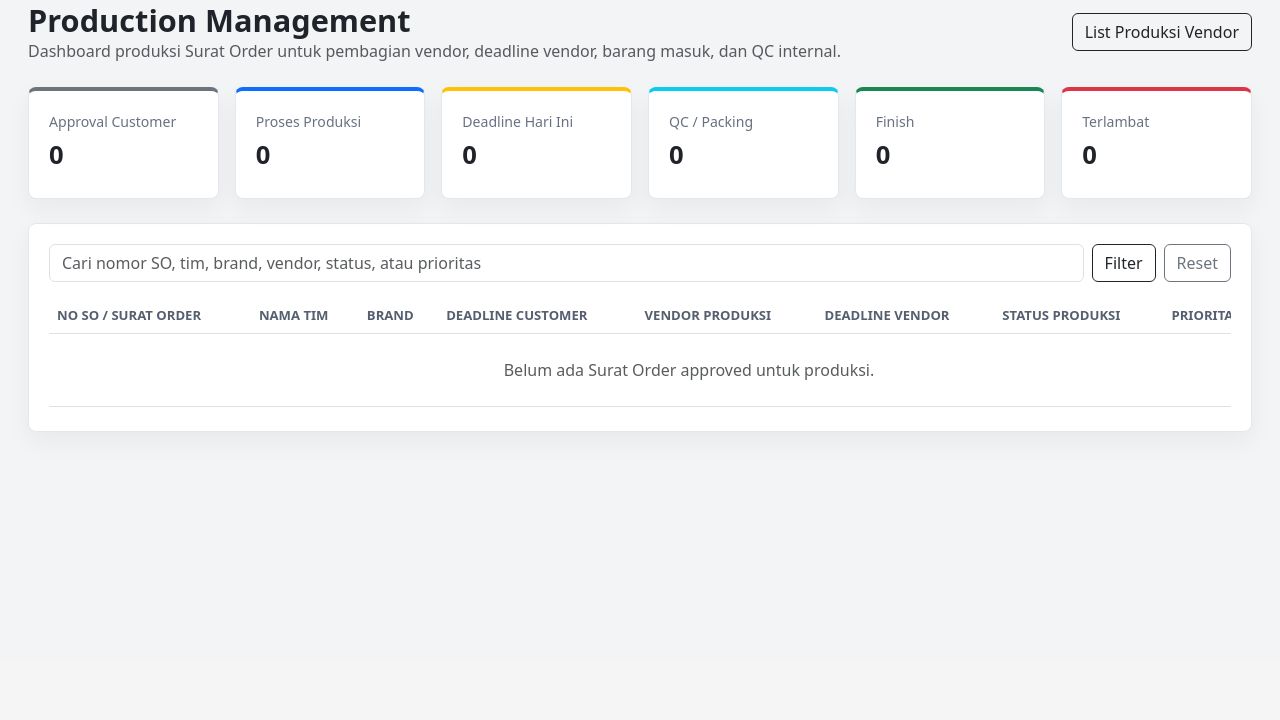
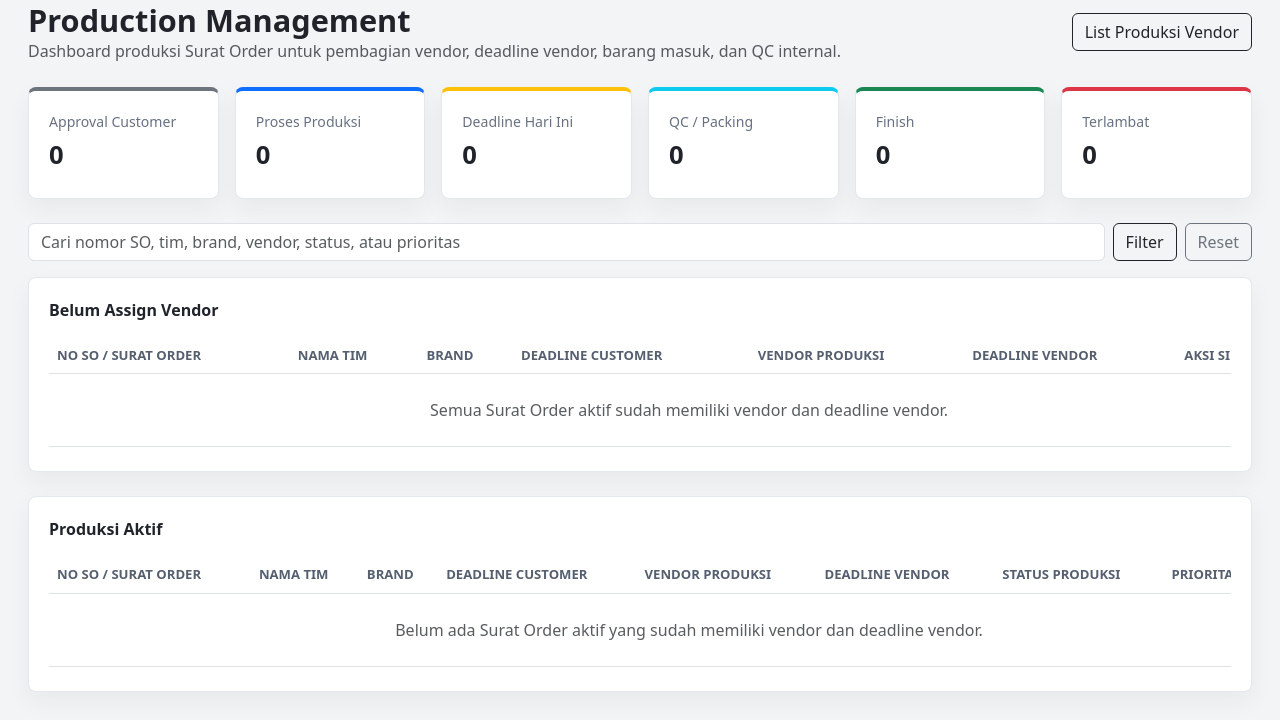
Before and after one commit to ahmadnaji245/EVPRO_ERP, a Flask app: page /production/ in a window 1280 px wide. Shown: the part 140-860 px from the top of the page. Before the commit the page ends 572 px from the top, so only its background shows below. Run offline with Flask 3, Linux system fonts and the light colour scheme; a user stored in the database is signed in.

Commit message:
Update layout assign vendor

```diff
--- a/routes/so_shell_routes.py
+++ b/routes/so_shell_routes.py
@@ -16,7 +16,6 @@ from models.sales_order import SalesOrder
 from services.production_service import (
     PRODUCTION_STATUSES,
     PRODUCTION_VENDORS,
-    assign_vendor,
     can_finish_order,
     finish_production,
     list_production_orders,
@@ -28,8 +27,10 @@ from services.production_service import (
     qc_checklist_rows,
     qc_checklist_rows_from_form,
     save_qc_checklist,
+    save_vendor_assignment,
     set_vendor_deadline,
     validate_vendor,
+    vendor_assignment_complete,
     vendor_print_rows,
     vendor_print_quantity_columns,
     vendor_summary,
@@ -109,9 +110,13 @@ def _get_production_order(sales_order_id):
 def production_index():
     search = request.args.get("q", "").strip()
     sales_orders = list_production_orders(search)
+    unassigned_orders = [order for order in sales_orders if not vendor_assignment_complete(order)]
+    active_orders = [order for order in sales_orders if vendor_assignment_complete(order)]
     return render_template(
         "production/index.html",
         sales_orders=sales_orders,
+        unassigned_orders=unassigned_orders,
+        active_orders=active_orders,
         search=search,
         vendors=PRODUCTION_VENDORS,
         summary=production_summary(sales_orders),
@@ -171,11 +176,15 @@ def production_detail(sales_order_id):
 def production_assign_vendor(sales_order_id):
     order = _get_production_order(sales_order_id)
     try:
-        assign_vendor(order, request.form.get("production_vendor"))
+        save_vendor_assignment(
+            order,
+            request.form.get("production_vendor"),
+            request.form.get("production_vendor_deadline"),
+        )
     except ValueError as exc:
         flash(str(exc), "danger")
     else:
-        flash(f"{order.so_number} berhasil di-assign ke {order.production_vendor}.", "success")
+        flash(f"Vendor dan deadline {order.so_number} berhasil disimpan.", "success")
     return redirect(url_for("production.index", q=request.form.get("q", "")))
 
 
--- a/services/production_service.py
+++ b/services/production_service.py
@@ -23,10 +23,12 @@ def list_production_orders(search=None):
         SalesOrder.query.filter_by(is_deleted=False, approval_status="approved")
         .filter(SalesOrder.production_status.notin_(FINISHED_PRODUCTION_STATUSES))
         .populate_existing()
-        .order_by(SalesOrder.deadline.asc().nullslast(), SalesOrder.created_at.asc(), SalesOrder.so_number.desc(), SalesOrder.id.desc())
         .all()
     )
-    orders = [order for order in orders if is_active_production_order(order)]
+    orders = sorted(
+        [order for order in orders if is_active_production_order(order)],
+        key=_production_order_sort_key,
+    )
     search_value = str(search or "").strip().casefold()
     if not search_value:
         return orders
@@ -397,16 +399,31 @@ def assign_vendor(order, vendor):
     vendor = validate_vendor(vendor)
     order.production_vendor = vendor
     order.production_assigned_at = datetime.utcnow()
-    if order.production_vendor_deadline:
-        _advance_stage(order, "Jahit")
+    db.session.commit()
+    return order
+
+
+def vendor_assignment_complete(order):
+    return bool(str(order.production_vendor or "").strip() and order.production_vendor_deadline)
+
+
+def save_vendor_assignment(order, vendor, deadline):
+    vendor = str(vendor or "").strip()
+    deadline = str(deadline or "").strip()
+    if not vendor:
+        raise ValueError("Silakan pilih vendor terlebih dahulu.")
+    if not deadline:
+        raise ValueError("Silakan tentukan deadline vendor.")
+    vendor = validate_vendor(vendor)
+    order.production_vendor = vendor
+    order.production_vendor_deadline = _parse_date(deadline)
+    order.production_assigned_at = datetime.utcnow()
     db.session.commit()
     return order
 
 
 def set_vendor_deadline(order, deadline):
     order.production_vendor_deadline = _parse_date(deadline)
-    if order.production_vendor and order.production_vendor_deadline:
-        _advance_stage(order, "Jahit")
     db.session.commit()
     return order
 
@@ -451,6 +468,16 @@ def _matches_search(order, search_value):
         production_priority(order),
     ]
     return any(search_value in str(value or "").casefold() for value in values)
+
+
+def _production_order_sort_key(order):
+    return (
+        1 if vendor_assignment_complete(order) else 0,
+        order.deadline or date.max,
+        order.created_at or datetime.min,
+        order.so_number or "",
+        order.id or 0,
+    )
 
 
 def list_vendor_production_rows(active_only=True):
--- a/templates/production/index.html
+++ b/templates/production/index.html
@@ -27,7 +27,6 @@
     {% endfor %}
 </div>
 
-<div class="panel table-panel">
 <form class="row g-2 align-items-center mb-3" method="get" action="{{ url_for('production.index') }}">
     <div class="col-12 col-lg">
         <input
@@ -44,6 +43,76 @@
     </div>
 </form>
 
+<div class="panel table-panel mb-4">
+    <div class="section-title mb-3">Belum Assign Vendor</div>
+    <div class="table-responsive">
+        <table class="table table-hover align-middle production-table">
+            <thead>
+            <tr>
+                <th>No SO / Surat Order</th>
+                <th>Nama Tim</th>
+                <th>Brand</th>
+                <th>Deadline Customer</th>
+                <th>Vendor Produksi</th>
+                <th>Deadline Vendor</th>
+                <th>Aksi Simpan</th>
+            </tr>
+            </thead>
+            <tbody>
+            {% for so in unassigned_orders %}
+                <tr>
+                    <td class="fw-semibold">{{ so.so_number }}</td>
+                    <td>{{ so.team_name }}</td>
+                    <td>{{ so.brand.code if so.brand else '-' }}</td>
+                    <td>{{ so.deadline|pretty_date if so.deadline else '-' }}</td>
+                    <td>
+                        {% if has_permission('production.assign_vendor') %}
+                            <form id="vendor-assignment-pending-{{ so.id }}" method="post" action="{{ url_for('production.assign_vendor', sales_order_id=so.id) }}">
+                                <input type="hidden" name="q" value="{{ search or '' }}">
+                                <select class="form-select form-select-sm" name="production_vendor">
+                                    <option value="">Pilih vendor</option>
+                                    {% for vendor in vendors %}
+                                        <option value="{{ vendor }}" {% if so.production_vendor == vendor %}selected{% endif %}>{{ vendor }}</option>
+                                    {% endfor %}
+                                </select>
+                            </form>
+                        {% else %}
+                            {{ so.production_vendor or '-' }}
+                        {% endif %}
+                    </td>
+                    <td>
+                        {% if has_permission('production.set_deadline') %}
+                            <input class="form-control form-control-sm" type="date" name="production_vendor_deadline" value="{{ so.production_vendor_deadline.isoformat() if so.production_vendor_deadline else '' }}" form="vendor-assignment-pending-{{ so.id }}">
+                        {% else %}
+                            {{ so.production_vendor_deadline|pretty_date if so.production_vendor_deadline else '-' }}
+                        {% endif %}
+                    </td>
+                    <td>
+                        {% if has_permission('production.assign_vendor') and has_permission('production.set_deadline') %}
+                            <button class="btn btn-sm btn-outline-dark" type="submit" form="vendor-assignment-pending-{{ so.id }}">Simpan</button>
+                        {% else %}
+                            -
+                        {% endif %}
+                    </td>
+                </tr>
+            {% else %}
+                <tr>
+                    <td colspan="7" class="text-center text-muted py-4">
+                        {% if search %}
+                            Tidak ada Surat Order belum assign vendor yang sesuai filter.
+                        {% else %}
+                            Semua Surat Order aktif sudah memiliki vendor dan deadline vendor.
+                        {% endif %}
+                    </td>
+                </tr>
+            {% endfor %}
+            </tbody>
+        </table>
+    </div>
+</div>
+
+<div class="panel table-panel">
+    <div class="section-title mb-3">Produksi Aktif</div>
     <div class="table-responsive">
         <table class="table table-hover align-middle production-table">
             <thead>
@@ -60,7 +129,7 @@
             </tr>
             </thead>
             <tbody>
-            {% for so in sales_orders %}
+            {% for so in active_orders %}
                 {% set row_status = production_status(so) %}
                 {% set row_priority = production_priority(so) %}
                 <tr>
@@ -70,7 +139,7 @@
                     <td>{{ so.deadline|pretty_date if so.deadline else '-' }}</td>
                     <td>
                         {% if has_permission('production.assign_vendor') %}
-                            <form method="post" action="{{ url_for('production.assign_vendor', sales_order_id=so.id) }}" class="production-inline-form">
+                            <form id="vendor-assignment-active-{{ so.id }}" method="post" action="{{ url_for('production.assign_vendor', sales_order_id=so.id) }}">
                                 <input type="hidden" name="q" value="{{ search or '' }}">
                                 <select class="form-select form-select-sm" name="production_vendor">
                                     <option value="">Pilih vendor</option>
@@ -78,7 +147,6 @@
                                         <option value="{{ vendor }}" {% if so.production_vendor == vendor %}selected{% endif %}>{{ vendor }}</option>
                                     {% endfor %}
                                 </select>
-                                <button class="btn btn-sm btn-outline-dark" type="submit">Assign</button>
                             </form>
                         {% else %}
                             {{ so.production_vendor or '-' }}
@@ -86,11 +154,10 @@
                     </td>
                     <td>
                         {% if has_permission('production.set_deadline') %}
-                            <form method="post" action="{{ url_for('production.set_deadline', sales_order_id=so.id) }}" class="production-inline-form">
-                                <input type="hidden" name="q" value="{{ search or '' }}">
-                                <input class="form-control form-control-sm" type="date" name="production_vendor_deadline" value="{{ so.production_vendor_deadline.isoformat() if so.production_vendor_deadline else '' }}">
-                                <button class="btn btn-sm btn-outline-dark" type="submit">Set</button>
-                            </form>
+                            <div class="d-flex flex-nowrap gap-2">
+                                <input class="form-control form-control-sm" type="date" name="production_vendor_deadline" value="{{ so.production_vendor_deadline.isoformat() if so.production_vendor_deadline else '' }}" form="vendor-assignment-active-{{ so.id }}">
+                                <button class="btn btn-sm btn-outline-dark" type="submit" form="vendor-assignment-active-{{ so.id }}">Ubah</button>
+                            </div>
                         {% else %}
                             {{ so.production_vendor_deadline|pretty_date if so.production_vendor_deadline else '-' }}
                         {% endif %}
@@ -120,9 +187,9 @@
                 <tr>
                     <td colspan="9" class="text-center text-muted py-4">
                         {% if search %}
-                            Tidak ada Surat Order produksi yang sesuai filter.
+                            Tidak ada Surat Order produksi aktif yang sesuai filter.
                         {% else %}
-                            Belum ada Surat Order approved untuk produksi.
+                            Belum ada Surat Order aktif yang sudah memiliki vendor dan deadline vendor.
                         {% endif %}
                     </td>
                 </tr>
```
Lines whose indentation alone changed are shown as unchanged.
